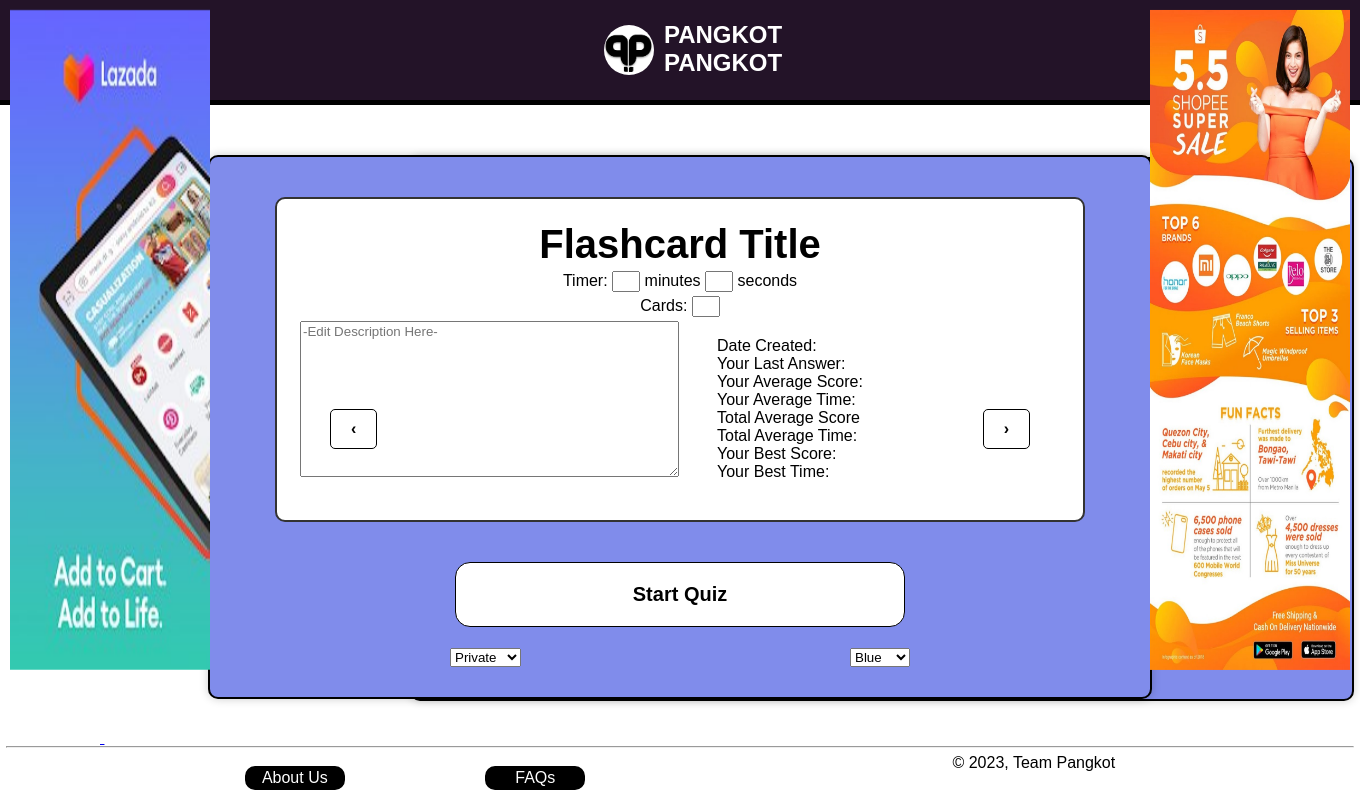
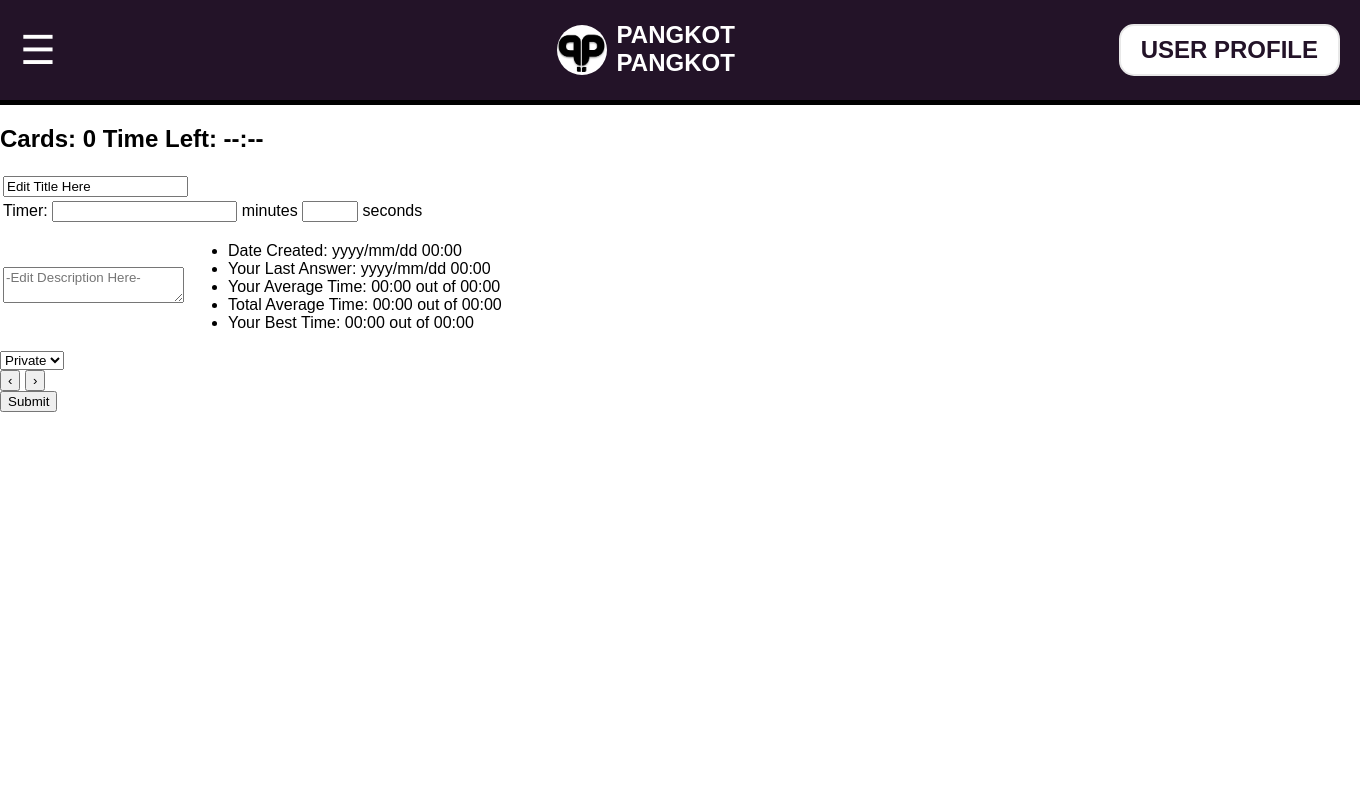
Before and after one commit to Pawmsdayl/Pangkot-pangkot, a PHP site: page /quiz-maker.php in a window 1360 px wide. Run offline with PHP 8.4, Linux system fonts and the light colour scheme.

Commit message:
create-quiz.js, quiz-maker.php, quiz.css

```diff
--- a/Pangkot-pangkot/quiz-maker.php
+++ b/Pangkot-pangkot/quiz-maker.php
@@ -3,97 +3,110 @@
 <head>
   <meta charset="utf-8">
   <meta name="viewport" content="width=device-width, initial-scale=1.0">
-    <title>Create Quiz</title>
+  <title>Flashcard Quiz</title>
+  <link rel="stylesheet" type="text/css" href="header.css">
+  <link rel="stylesheet" type="text/css" href="create-quiz.css">
+  <script src="../navBar.js"></script>
+</head>
 
-    <?php
-        include 'dbConnector.php';
-        include 'commonHead.php';
-    ?>
+<body>
+  <header>
+    <div id="burgerNav" class="burgerNav">
+        <a href="javascript:void(0)" class="closeBurger" onclick="closeBurger()">&times;</a>
+        <div class="navButtons">
+            <a href="index.html">Home</a>
+            <a href="create-quiz.html">Create Quiz</a>
+            <a href="groupJoin.html">Join Group</a>
+            <a href="groupCreate.html">Create Group</a>
+            <a href="group1.html">Group 1</a>
+            <a href="group2.html">Group 2</a>
+        </div>
+    </div>
+    <span class="burgerIcon" onclick="openBurger()">&#9776;</span>
+    <a class="banner-link" href="index.html">
+        <div class="header-banner">
+            <div class="logo">
+                <img src="../images/pplogo.png" alt="logo">
+                <h1>PANGKOT<br>PANGKOT</h1>
+            </div>
+        </div>
+    </a>
+    <div class="user-profile">
+        <button class="user-profile-button">User Profile</button>
+        <div class="user-content">
+            <a href="login.html">Login</a>
+            <a href="signup.html">Sign Up</a>
+        </div>
+    </div>
+  </header>
 
-    <link rel="stylesheet" type="text/css" href="style/quiz.css">
-    <script src="create-quiz.js"></script>
-</head>
-<body>
-    <?php
-        include 'header.php';
-        include 'ads.php';
-    ?>
+  <div class="content">
 
-    <div class="flashcard-container">
-        <div class = "flashcard" id="frontcard">
+    <div class="card-and-time">
+      <div class="card-time-info">
+        <h2>
+          <span>Cards: <span id="card-count">0</span> </span>
+          <span>Time Left: --:--</span>
+        </h2>
+      </div>
+    </div>
+
+    <div class="flashcard">
       <table class="flashcard-info">
         <form>
             <tr>
-                        <th class="card-title" colspan="2">Flashcard Title</th>
+              <td  colspan="2">
+                <input type="text" id="card-title" name="card-title" value="Edit Title Here">
+              </td>
             </tr>
             <tr>
                 <td colspan="2">
                     Timer:
-                            <input type="number" id="minutes" name="minutes">
+                    <input type="number" id="minutes" name="minutes" min="0" required>
                     <label for="minutes">minutes</label>
                     <!-- <span>:</span> -->
-                            <input type="number" id="seconds" name="seconds">
-                            <labe for="seconds">seconds</labe>
+                    <input type="number" id="seconds" name="seconds" min="0" max="59" required>
+                    <label for="seconds">seconds</label>
                 </td>
             </tr>
-                    <tr>
-                        <td colspan="2">
-                            <label for="cards-number">Cards:</label>
-                            <input type="number" id="cards-number" name="cards-number">
-                        </td>
-                    </tr>
+
             <tr>
                 <td>
                     <label for="description"></label>
-                            <textarea type="text" id="description" name="description" placeholder="-Edit Description Here-"></textarea>
+                    <textarea type="text" id="description" name="description" placeholder="-Edit Description Here-" required></textarea>
 
                 </td>
                 <td>
                     <ul>
-                                <li>Date Created:</li>
-                                <li>Your Last Answer:</li>
-                                <li>Your Average Score:</li>
-                                <li>Your Average Time:</li>
-                                <li>Total Average Score</li>
-                                <li>Total Average Time:</li>
-                                <li>Your Best Score:</li>
-                                <li>Your Best Time:</li>
-                            </ul>
-                        </td>
+                        <li>Date Created: yyyy/mm/dd 00:00</li>
+                        <li>Your Last Answer: yyyy/mm/dd 00:00</li>
+                        <li>Your Average Time: 00:00 out of 00:00</li>
+                        <li>Total Average Time: 00:00 out of 00:00</li>
+                        <li>Your Best Time: 00:00 out of 00:00</li>
+                    </ul></td>
               </tr>
+              <div id="question-container"></div>
           </form>
       </table>
+
+        <div id="choose-group-container">
+          <label for="group-select"></label>
+          <select id="group-select">
+            <option value="group1">Private</option>
+          </select>
         </div>
-        <div class="next-back-buttons">
-            <button id="back-button">&#8249;</button>
-            <button id="next-button" onclick="nextCard()">&#8250;</button>
     </div>
-        <div class="start-quiz-container">
-            <button class="start-quiz-button">Start Quiz</button>
   </div>
 
-        <form class="choose-group-container">
-            <select id="choose-group-container">
-                <option value="private">Private</option>
-                <option value="public">Public</option>
-                <option value="group">Group 1</option>
-            </select>
-        </form>
+  <div class="button-container">
+    <button id="back-btn">&#8249;</button>
+    <button id="next-btn">&#8250;</button>
+  </div>
 
-        <form class="choose-color-container">
-            <select id="choose-color-container">
-                <option value="blue">Blue</option>
-                <option value="green">Green</option>
-                <option value="red">Red</option>
-                <option value="Vioet">Violet</option>
-            </select>
-        </form>
+  <div class="submit-container">
+    <button id="submit-btn" type="submit">Submit</button>
+  </div>
 
-    </div>
-    <div class="flashcard-behind"></div>
-
-    <?php
-        include 'footer.php';
-    ?>
+  <script src="create-quiz.js"></script>
 </body>
 </html>
--- a/Pangkot-pangkot/style/about.css
+++ b/Pangkot-pangkot/style/about.css
@@ -6,12 +6,6 @@
     /* color: black; */
     font-size: 24px;
     /* font-family: Arial, Helvetica, sans-serif; */
-}
-
-footer {
-    width: 100%;
-    position: relative;
-    bottom: 0px;
 }
 
 .aboutWebsite {
--- a/Pangkot-pangkot/style/quiz.css
+++ b/Pangkot-pangkot/style/quiz.css
@@ -1,176 +1,231 @@
-.quit-and-info {
-    margin-top: 1.5em;
+* {
+  font-family: Arial, Helvetica, sans-serif;
+}
+
+/* body {
+  background-color: #4d3355;
+} */
+
+.content {
+  display: flex;
+  flex-direction: column;
+  align-items: center;
+}
+
+.card-and-time {
+  margin: 25px;
   display: flex;
   justify-content: space-between;
   align-items: center;
-    padding: 0 15em;
 }
 
-.quit-button {
-    margin-right: 20px;
-    padding: 10px 20px;
-    background-color: #231328;
-    color: #fff;
-    font-size: 15px;
-    border-radius: 10px;
-    text-transform: uppercase;
+.card-time-info {
+  display: flex;
+  align-items: center;
+  position: absolute;
+  right: 320px;
 }
 
-.quiz-info {
-    display: flex;
-    align-items: center;
-}
-
-.quiz-info span{
-    margin-right: 20px;
-}
-
-.flashcard-container {
-    position: relative;
-}
-
-.flashcard {
-    position: relative;
-    display: flex;
-    flex-direction: column;
-    align-items: center;
-    margin: 50px auto;
-    width: 900px;
-    height: 500px;
-    background-color: #808CEB;
-    border: 2px solid #000;
-    box-shadow: 0 0 10px rgba(0, 0, 0, 0.2);
-    padding: 20px;
-    border-radius: 10px;
-}
-
-.flashcard-info {
-    width: 90%;
-    max-height: 70%;
-    background-color: #fff;
-    margin-top: 20px;
-    padding: 20px;
-    border: 2px solid #333;
-    border-radius: 10px;
-}
-
-.flashcard-info tr:first-child th,
-.flashcard-info tr:nth-child(2),
-.flashcard-info tr:nth-child(3) {
-    text-align: center;
-}
-
-
-.flashcard-info tr:nth-child(4) {
-    vertical-align: top;
-}
-
-.flashcard-info tr:nth-child(4) td ul{
-    list-style: none;
-}
-
-.card-title {
-    font-size: 40px;
-}
-
-#minutes, #seconds, #cards-number  {
-    width: 20px;
-    /* -moz-appearance: textfield; */
-}
-
+/* Chrome, Safari, Edge, Opera */
 input::-webkit-outer-spin-button,
 input::-webkit-inner-spin-button {
   -webkit-appearance: none;
   margin: 0;
 }
 
+/* Firefox */
+input[type=number] {
+  -moz-appearance: textfield;
+}
+
+.card {
+  /* display: flex;
+  flex-direction: column; */
+  justify-content: center;
+  align-items: center;
+  border: 1px solid rgb(82, 42, 68);
+  padding: 10px;
+  margin: 10px;
+  border-radius: 5px;
+  background-color: #48aaad;
+  box-shadow: 0 2px 2px rgba(0, 0, 0, 0.1);
+  width: 900px;
+  height: 500px;
+  position: absolute;
+  top: 0;
+  left: 0;
+  z-index: 1;
+}
+
+.flashcard {
+  display: flex;
+  flex-direction: column;
+  justify-content: center;
+  align-items: center;
+  border: 2px solid rgb(95, 58, 82);
+  padding: 20px 10px 0;
+  margin: 10px;
+  border-radius: 5px;
+  background-color: #52b2bf;
+  box-shadow: 0 2px 2px rgba(0, 0, 0, 0.1);
+  width: 900px;
+  height: 500px;
+  position: relative;
+}
+
+.flashcard-info {
+  border: 1px solid black;
+  border-radius: 10px;
+  display: flex;
+  flex-direction: column;
+  align-items: center;
+  justify-content: flex-start;
+  width: 90%;
+  height: 55%;
+  background-color: white;
+  padding: 20px;
+}
+
+#card-title {
+  text-align: center;
+  font-size: 20px;
+}
+
+#minutes,
+#seconds {
+  width: 60px; /* Adjust the width as per your preference */
+}
+
+.flashcard-info td {
+  padding: 5px 40px;
+
+}
+
+.flashcard-info tr:nth-child(1),
+.flashcard-info tr:nth-child(2) {
+  text-align: center;
+}
+
+
+.card h2 {
+  margin-top: 0;
+  text-align: center;
+  color: white;
+  text-shadow: 2px 2px black;
+}
+
 #description {
-    width: 100%;
+  width: 250px;
   height: 150px;
   word-wrap: break-word;
   word-break: break-all;
 }
 
-
-.flashcard-container #back-button {
+.button-container {
+  z-index: 1000;
+  display: flex;
+  justify-content: space-between;
+  align-items: center;
+  width: 1000px;
   position: absolute;
-    left: 330px;
   bottom: 250px;
+  left: 50%;
+  transform: translateX(-50%);
 }
 
-.flashcard-container #next-button {
-    position: absolute;
-    right: 330px;
-    bottom: 250px;
+.button-container button {
+  padding: 8px 12px;
+  border-radius: 4px;
+  background-color: #4CAF50;
+  color: #fff;
+  border: none;
+  cursor: pointer;
 }
 
-.next-back-buttons {
-    bottom: 3em;
-}
-
-#back-button,
-#next-button {
+#back-btn,
+#next-btn {
   padding: 10px 20px;
   border-radius: 5px;
   background-color: #fff;
   color: #000;
   font-weight: bold;
-    font-size: 16px;
+  font-size: 30px;
   border: 1px solid #000;
   cursor: pointer;
 }
 
-.start-quiz-container {
-    position: absolute;
-    bottom: 4.5em;
-    width: 100%;
+#choose-group-container {
+  margin: 20px;
+}
+
+#choose-group-container label {
+  display: block;
+  margin-bottom: 10px;
+}
+
+#group-select {
+  width: 200px;
+  padding: 5px;
+  height: 50px;
   text-align: center;
+  background-color: white;
+  border-radius: 20px;
+}
+
+.submit-container {
   display: flex;
   justify-content: center;
   align-items: center;
+  margin-top: 20px;
+  width: 100%;
 }
 
-.start-quiz-button {
-    padding: 20px;
-    width: 450px;
-    border-radius: 15px;
-    background-color: #fff;
-    color: #000;
+#submit-btn {
+  padding: 10px 20px;
+  border-radius: 5px;
+  background-color: #48aaad;
+  color: #fff;
   font-weight: bold;
-    font-size: 20px;
-    border: 1px solid #000;
+  font-size: 16px;
+  border: none;
   cursor: pointer;
+  border: 1px solid black;
 }
 
-.choose-group-container {
-    position: absolute;
-    left: 450px;
-    bottom: 2em;
+.question-input{
+  width: 80%;
+  height: 150px;
+  resize: vertical;
+}
+.answer-input {
+  width: 50%;
+  height: 100px;
+  resize: vertical;
 }
 
-.choose-color-container {
-    position: absolute;
-    right: 450px;
-    bottom: 2em;
+.question-input,
+.answer-input {
+  margin: 0 auto; /* Add this line to center the input horizontally */
+  display: block; /* Add this line to remove the default inline behavior */
+  border-radius: 10px;
+  margin: 0 auto 100px;
+  border: solid 1px black;
+  padding: 10px 20px;
 }
 
-.choose-group-container a:hover,
-.choose-color-container a:hover{
-    background-color: #ddd;
+.card {
+  /* Existing styles for the card */
+  opacity: 1;
+  transition: opacity 0.5s ease-in-out, transform 0.5s ease-in-out;
+  transform: translateX(0);
 }
 
-.flashcard-behind {
-    position: relative;
-    display: flex;
-    flex-direction: column;
-    margin-top: -37em;
-    left: 410px;
-    width: 900px;
-    height: 500px;
-    background-color: #808CEB;
-    border: 2px solid #000;
-    box-shadow: 0 0 10px rgba(0, 0, 0, 0.2);
-    padding: 20px;
-    border-radius: 10px;
-    z-index: -1;
+.card.hidden-next {
+  opacity: 0;
+  transform: translateX(100%);
 }
+
+.card.hidden-back {
+  opacity: 0;
+  transform: translateX(-100%);
+}
```
Also changed, not shown: Pangkot-pangkot/create-quiz.js (+99 -3 lines), Pangkot-pangkot/style/cards.css (+8 -19 lines). Lines whose indentation alone changed are shown as unchanged.
